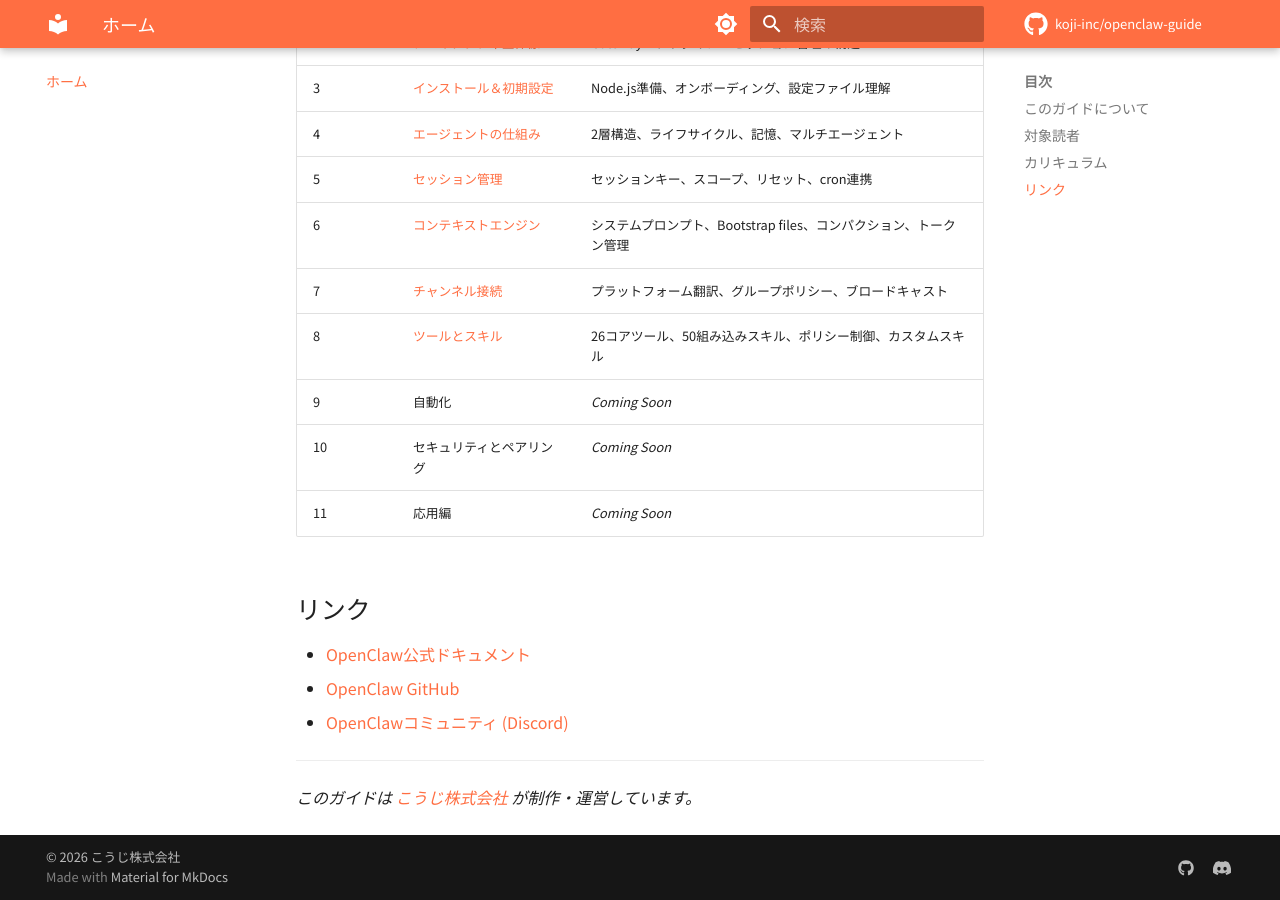
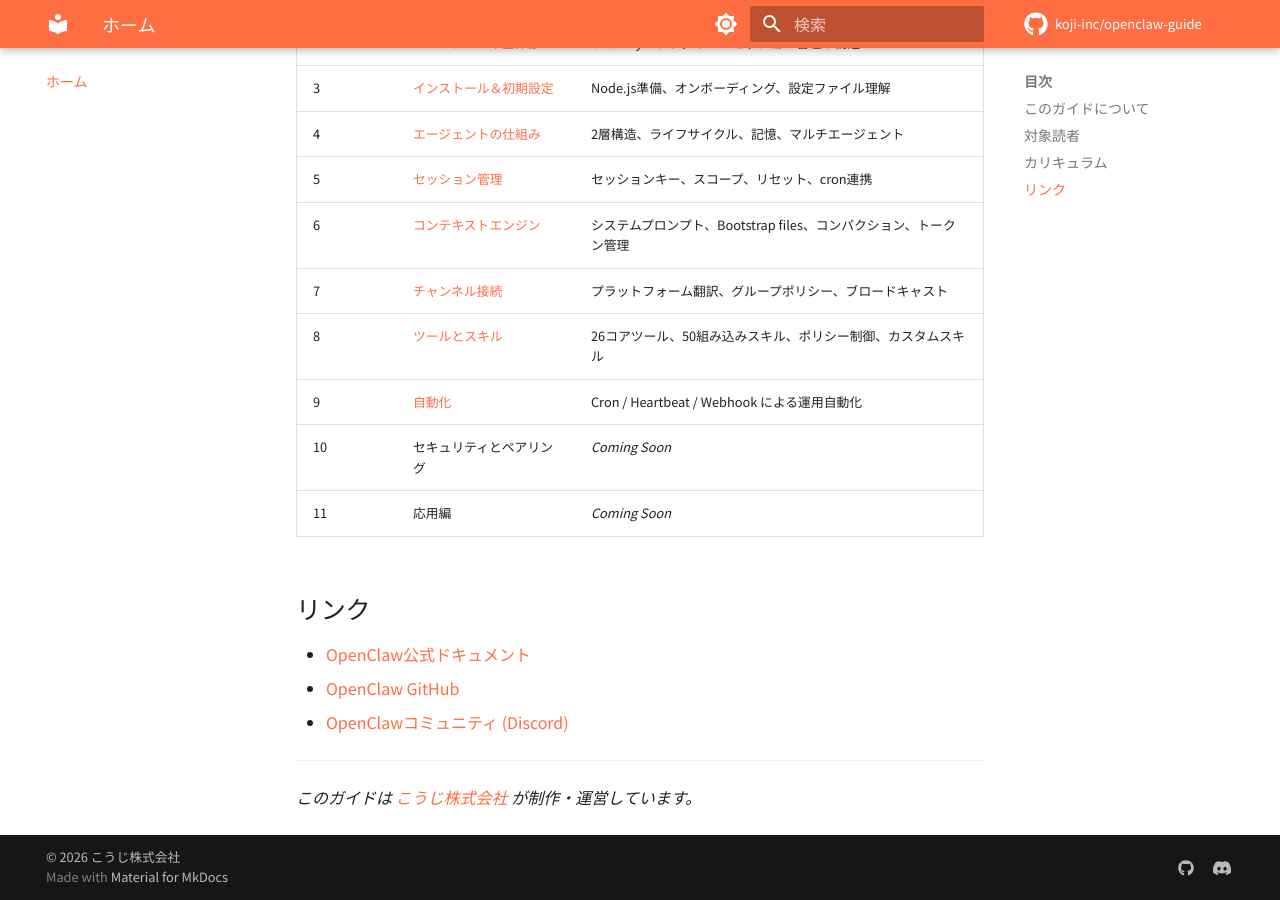
Before and after one commit to koji-inc/openclaw-guide, an MkDocs documentation site: the page built from docs/index.md, in a window 1280 px wide and 900 px high, scrolled down 783 px. Built offline with MkDocs 1.6.1 and Material for MkDocs 9.7.7, drawn with Linux system fonts in a browser that asks for light colours; comment, search, counter and statistics services are not loaded.

Commit message:
index.md: ch09リンク追加

```diff
--- a/docs/index.md
+++ b/docs/index.md
@@ -26,7 +26,7 @@
 | 6 | [コンテキストエンジン](ch06-context-engine.md) | システムプロンプト、Bootstrap files、コンパクション、トークン管理 |
 | 7 | [チャンネル接続](ch07-channel-connection.md) | プラットフォーム翻訳、グループポリシー、ブロードキャスト |
 | 8 | [ツールとスキル](ch08-tools-and-skills.md) | 26コアツール、50組み込みスキル、ポリシー制御、カスタムスキル |
-| 9 | 自動化 | *Coming Soon* |
+| 9 | [自動化](ch09-automation.md) | Cron / Heartbeat / Webhook による運用自動化 |
 | 10 | セキュリティとペアリング | *Coming Soon* |
 | 11 | 応用編 | *Coming Soon* |
 
```
